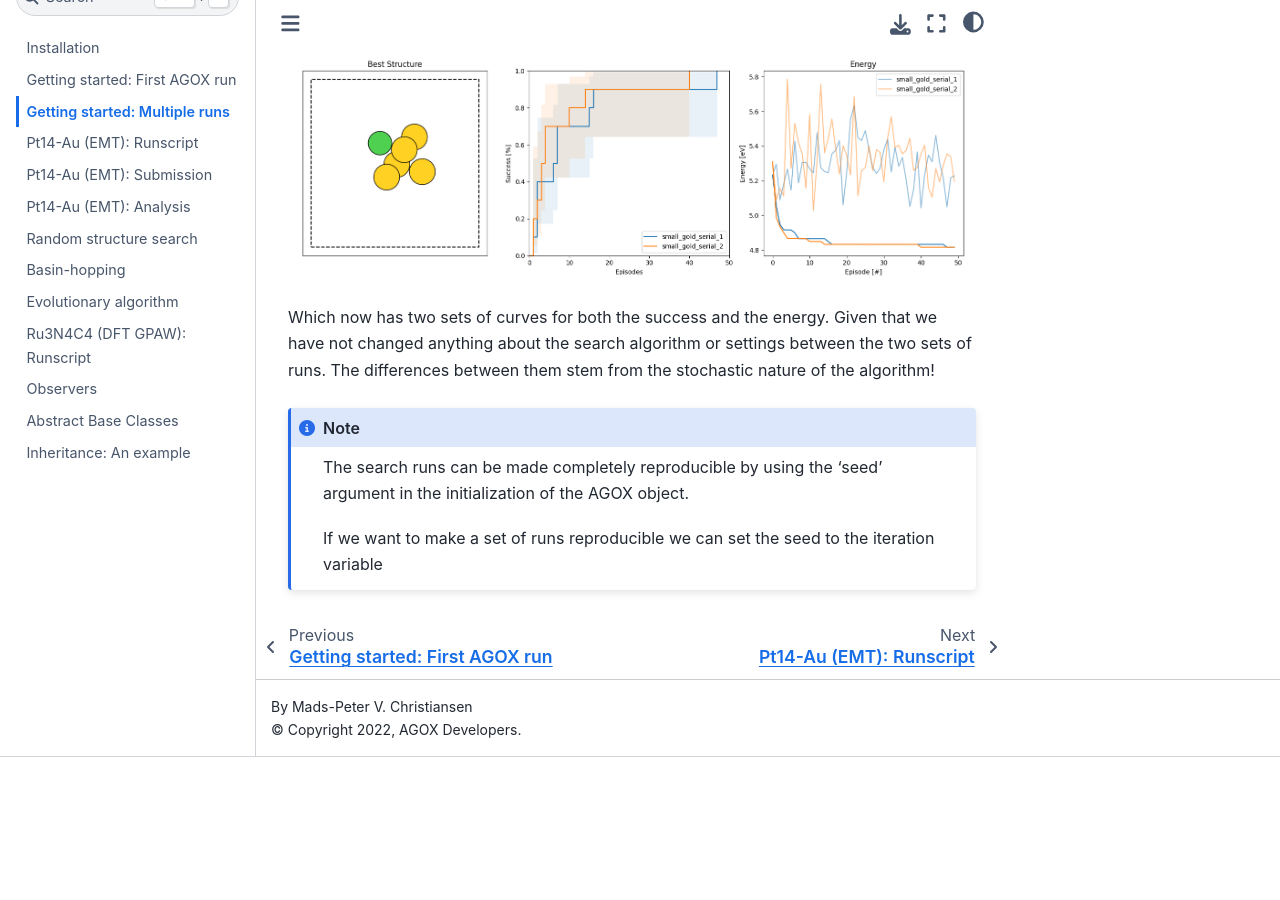
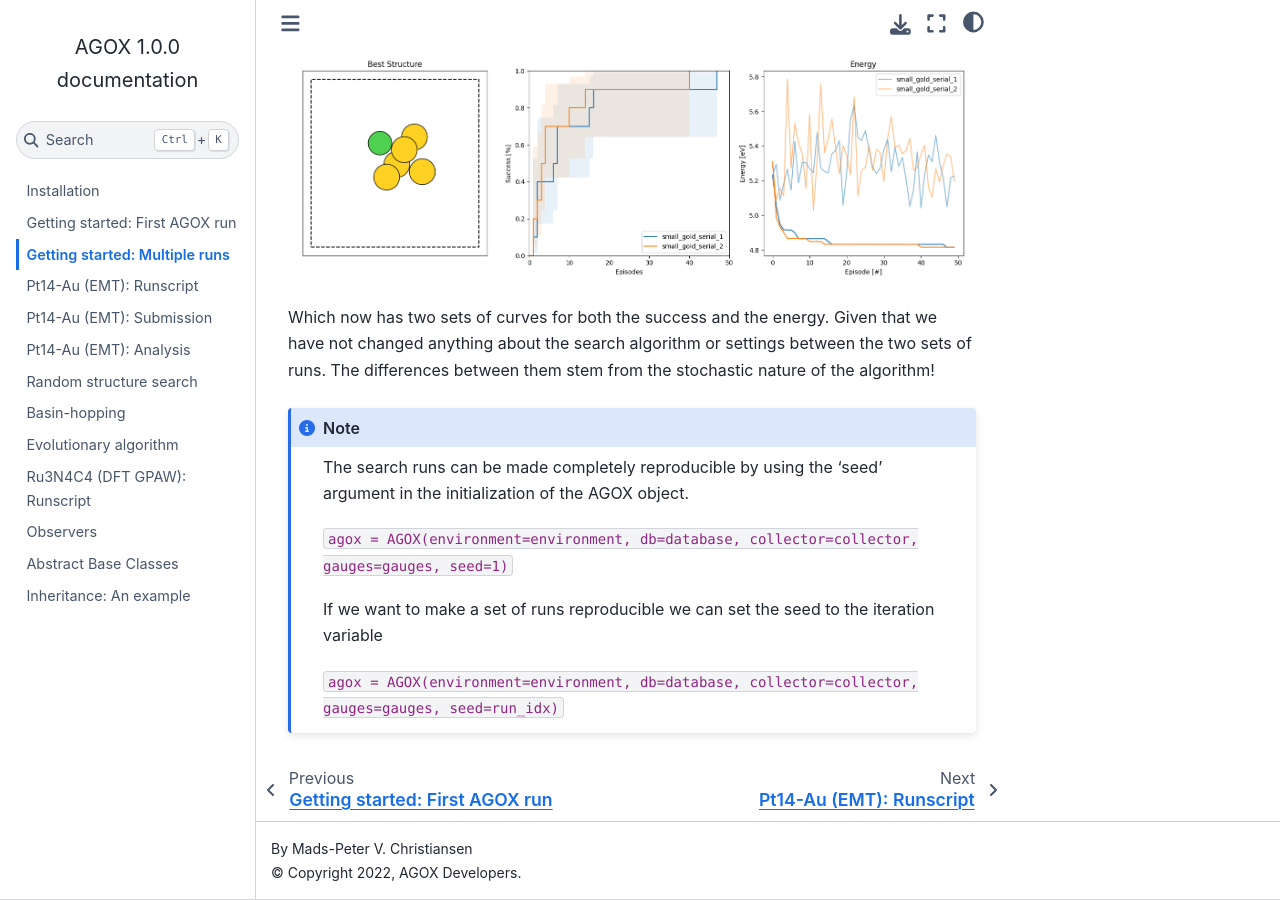
Before and after one commit to kimrojas/agox, a Sphinx documentation site: the page built from docs/source/getting_started/getting_started_statistics.rst, in a window 1280 px wide and 900 px high, scrolled down 2126 px. Built offline with Sphinx 7.4.7 and the Sphinx Book theme 1.1.4, drawn with Linux system fonts in a browser that asks for light colours; before the commit the page ends 2883 px from its top, so only the background shows below that.

Commit message:
Updated documentation.

```diff
--- a/docs/source/getting_started/getting_started_statistics.rst
+++ b/docs/source/getting_started/getting_started_statistics.rst
@@ -48,10 +48,8 @@ algorithm!
    The search runs can be made completely reproducible by using the 'seed' argument in the initialization of the
    AGOX object.
 
-   .. code-block:: python
-      agox = AGOX(environment=environment, db=database, collector=collector, gauges=gauges, seed=1)
+   ``agox = AGOX(environment=environment, db=database, collector=collector, gauges=gauges, seed=1)``
 
    If we want to make a set of runs reproducible we can set the seed to the iteration variable
 
-   .. code-block:: python
-      agox = AGOX(environment=environment, db=database, collector=collector, gauges=gauges, seed=run_idx)
+   ``agox = AGOX(environment=environment, db=database, collector=collector, gauges=gauges, seed=run_idx)``
```
